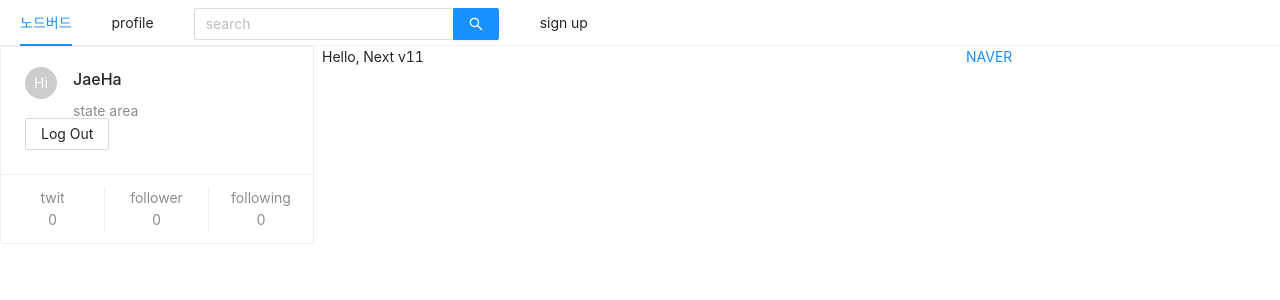
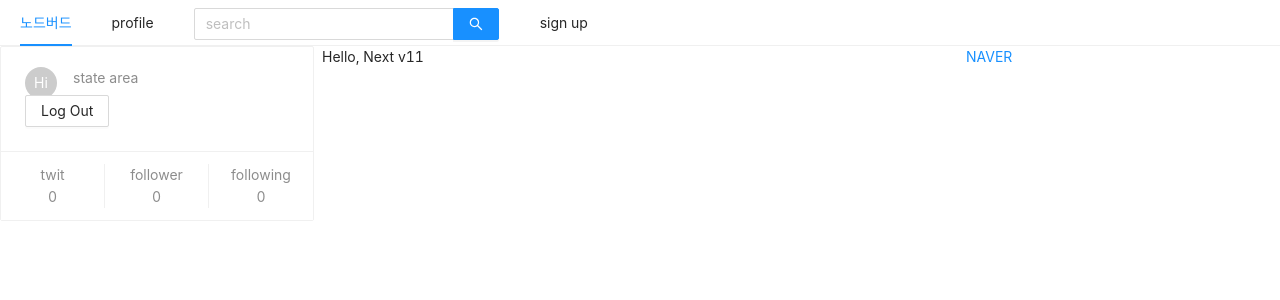
Before and after one commit to cjhmoves33/TIL, a Next.js app in the folder front/: page / in a window 1280 px wide. Both pictures are taken after typing "Sample", "Sample123" into the empty fields and a click on the button "Log In". Shown: the top 300 px of the page. Built offline with nearby package versions, Linux system fonts and the light colour scheme.

Commit message:
username: hard code -> state

```diff
--- a/front/components/UserProfile.jsx
+++ b/front/components/UserProfile.jsx
@@ -2,7 +2,7 @@ import { useCallback } from 'react';
 import PropTypes from 'prop-types'
 import { Card, Avatar, Button } from 'antd';
 
-const UserProfile = ({ setIsLoggedIn }) => {
+const UserProfile = ({ setIsLoggedIn, userId }) => {
   const onLogOut = useCallback( () => {
     setIsLoggedIn(false);
   }, [])
@@ -16,7 +16,7 @@ const UserProfile = ({ setIsLoggedIn }) => {
     >
       <Card.Meta
         avatar={<Avatar>Hi</Avatar>}
-        title='JaeHa'
+        title={userId}
         description='state area'
       />
       <Button onClick={onLogOut}>Log Out</Button>
@@ -26,6 +26,7 @@ const UserProfile = ({ setIsLoggedIn }) => {
 
 UserProfile.propTypes = {
   setIsLoggedIn: PropTypes.func.isRequired,
+  userId: PropTypes.string.isRequired
 }
 
 export default UserProfile;
```
